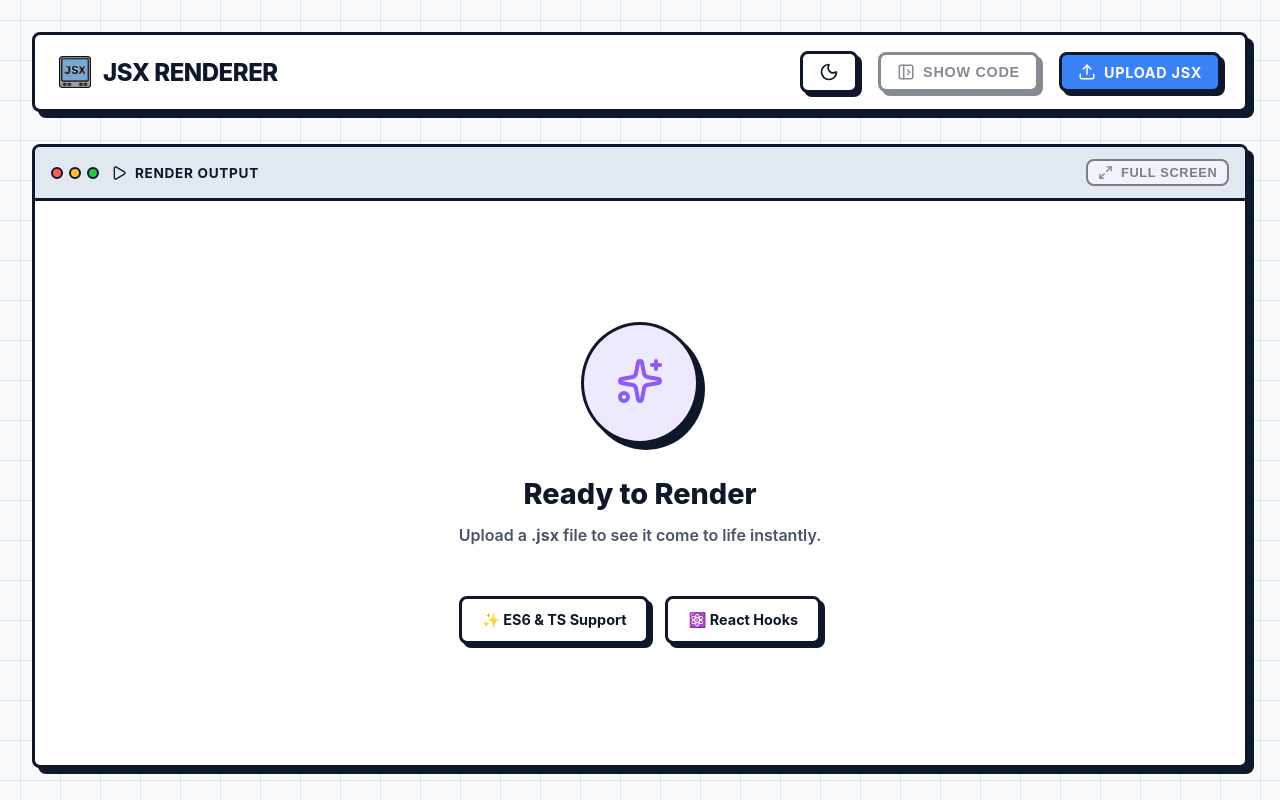
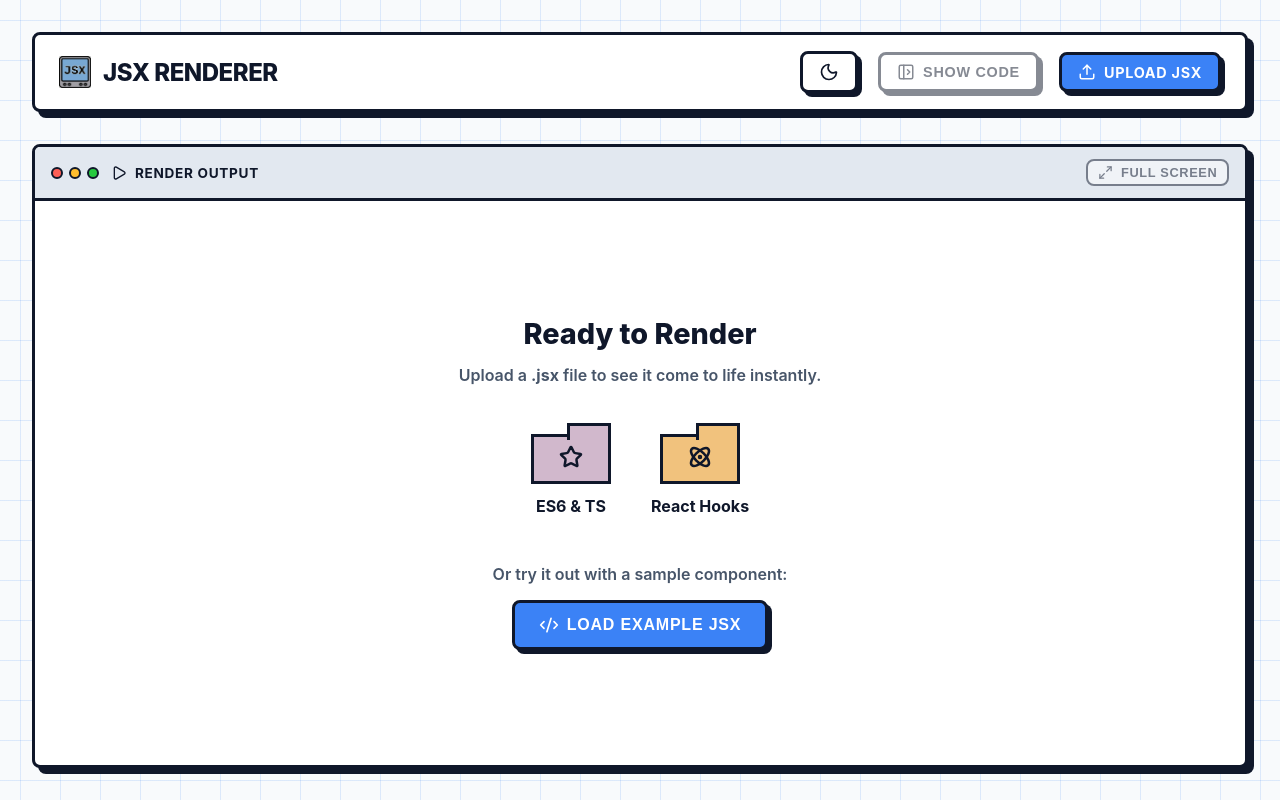
Before and after one commit to eason-pan-ep/jsx-renderer, a React (Vite) app: page / in a window 1280 px wide. Built offline with nearby package versions, Linux system fonts and the light colour scheme.

Commit message:
adjust layout

```diff
--- a/src/App.tsx
+++ b/src/App.tsx
@@ -1,9 +1,74 @@
 import React, { useState, useEffect } from 'react';
-import { Upload, Code2, Play, PanelLeftClose, PanelLeftOpen, Sparkles, Moon, Sun, Maximize2, Minimize2, Trash2 } from 'lucide-react';
+import { Upload, Code2, Play, PanelLeftClose, PanelLeftOpen, Sparkles, Moon, Sun, Maximize2, Minimize2, Trash2, Atom, Star } from 'lucide-react';
 import * as Babel from '@babel/standalone';
 
 // The Preview component handles real-time Babel transpilation and rendering
-const Preview = ({ code }: { code: string }) => {
+const EXAMPLE_JSX = `import React, { useState } from 'react';
+
+export default function RetroCounter() {
+  const [count, setCount] = useState(0);
+
+  return (
+    <div style={{
+      padding: '2rem',
+      maxWidth: '400px',
+      margin: '2rem auto',
+      background: 'var(--panel-bg, #fff)',
+      border: '3px solid var(--panel-border, #0f172a)',
+      boxShadow: '6px 6px 0px var(--panel-border, #0f172a)',
+      borderRadius: '8px',
+      fontFamily: 'system-ui, sans-serif'
+    }}>
+      <h2 style={{ marginTop: 0, textTransform: 'uppercase', letterSpacing: '0.05em' }}>
+        System Status
+      </h2>
+      <div style={{
+        background: 'var(--title-bar-bg, #e2e8f0)',
+        padding: '1.5rem',
+        margin: '1.5rem 0',
+        textAlign: 'center',
+        border: '3px solid var(--panel-border, #0f172a)',
+        fontSize: '2rem',
+        fontWeight: 'bold',
+      }}>
+        Cycles: {count}
+      </div>
+      <div style={{ display: 'flex', gap: '1rem' }}>
+        <button
+          onClick={() => setCount(c => c - 1)}
+          style={{
+            flex: 1,
+            padding: '0.75rem',
+            background: 'var(--panel-bg, #fff)',
+            border: '3px solid var(--panel-border, #0f172a)',
+            boxShadow: '4px 4px 0px var(--panel-border, #0f172a)',
+            fontWeight: 'bold',
+            cursor: 'pointer'
+          }}
+        >
+          DECREMENT
+        </button>
+        <button
+          onClick={() => setCount(c => c + 1)}
+          style={{
+            flex: 1,
+            padding: '0.75rem',
+            background: 'var(--accent-color, #3b82f6)',
+            color: '#fff',
+            border: '3px solid var(--panel-border, #0f172a)',
+            boxShadow: '4px 4px 0px var(--panel-border, #0f172a)',
+            fontWeight: 'bold',
+            cursor: 'pointer'
+          }}
+        >
+          INCREMENT
+        </button>
+      </div>
+    </div>
+  );
+}`;
+
+const Preview = ({ code, setCode }: { code: string, setCode: (code: string) => void }) => {
   const [Component, setComponent] = useState<React.ComponentType | null>(null);
   const [error, setError] = useState<string | null>(null);
 
@@ -110,15 +175,6 @@ const Preview = ({ code }: { code: string }) => {
             textAlign: 'center',
             padding: '2rem'
           }}>
-            <div style={{
-              background: 'var(--sparkle-bg)',
-              padding: '2rem',
-              borderRadius: '50%',
-              border: '3px solid var(--panel-border)',
-              boxShadow: '6px 6px 0px var(--panel-border)'
-            }}>
-              <Sparkles size={48} color="var(--sparkle-color)" />
-            </div>
             <div>
               <h2 style={{ marginBottom: '0.75rem', fontSize: '1.8rem', fontWeight: 800 }}>Ready to Render</h2>
               <p style={{ maxWidth: '400px', lineHeight: 1.6, color: 'var(--text-secondary)', fontWeight: 600 }}>
@@ -127,15 +183,30 @@ const Preview = ({ code }: { code: string }) => {
             </div>
             <div style={{
               display: 'flex',
-              gap: '1rem',
-              marginTop: '1rem'
+              gap: '2.5rem', /* Increased gap between folders */
             }}>
               <div className="empty-state-badge">
-                ✨ ES6 & TS Support
+                <div className="badge-icon" style={{ '--folder-color': '#d1b8cc' } as React.CSSProperties}>
+                  <span><Star size={24} color="var(--text-primary)" strokeWidth={2.5} /></span>
+                </div>
+                <span>ES6 & TS</span>
               </div>
               <div className="empty-state-badge">
-                ⚛️ React Hooks
+                <div className="badge-icon" style={{ '--folder-color': '#f1c27d' } as React.CSSProperties}>
+                  <span><Atom size={24} color="var(--text-primary)" strokeWidth={2.5} /></span>
+                </div>
+                <span>React Hooks</span>
               </div>
+            </div>
+            <div style={{ marginTop: '1rem' }}>
+              <p style={{ marginBottom: '1rem', color: 'var(--text-secondary)', fontWeight: 600 }}>Or try it out with a sample component:</p>
+              <button
+                className="btn"
+                onClick={() => setCode(EXAMPLE_JSX)}
+                style={{ fontSize: '1rem', padding: '0.75rem 1.5rem' }}
+              >
+                <Code2 size={20} /> Load Example JSX
+              </button>
             </div>
           </div>
         )
@@ -143,7 +214,6 @@ const Preview = ({ code }: { code: string }) => {
     </>
   );
 };
-
 
 function App() {
   const [code, setCode] = useState<string>('');
@@ -420,7 +490,7 @@ function App() {
           </div>
           <div className="pane-content" style={{ padding: 0 }}>
             <div className="render-container" style={{ padding: '2rem', height: '100%', boxSizing: 'border-box' }}>
-              <Preview code={code} />
+              <Preview code={code} setCode={setCode} />
             </div>
           </div>
         </div>
--- a/src/index.css
+++ b/src/index.css
@@ -527,14 +527,78 @@ body {
 }
 
 .empty-state-badge {
-  padding: 0.75rem 1.25rem;
-  background: var(--panel-bg);
-  border-radius: var(--radius);
+  display: flex;
+  flex-direction: column;
+  align-items: center;
+  gap: 0.75rem;
+  /* Increased gap */
+  padding: 0;
+  /* Remove padding */
+  background: transparent;
+  border: none;
+  box-shadow: none;
+  color: var(--title-bar-text);
+  /* Darker text */
+  font-size: 1rem;
+  /* Slightly larger text */
+  font-weight: 700;
+  /* Bolder text */
+  cursor: default;
+  text-transform: none;
+  letter-spacing: normal;
+}
+
+.empty-state-badge .badge-icon {
+  width: 80px;
+  /* Narrower */
+  height: 50px;
+  /* Taller */
+  background-color: var(--folder-color, #d1b8cc);
   border: 3px solid var(--panel-border);
-  font-size: 0.9rem;
-  font-weight: 700;
-  box-shadow: 4px 4px 0px var(--panel-border);
-  transition: background-color 0.3s ease, border-color 0.3s ease, box-shadow 0.3s ease;
+  position: relative;
+  display: flex;
+  align-items: center;
+  justify-content: center;
+  margin-top: 14px;
+}
+
+/*
+ The tab needs to seamlessly blend into the main folder body.
+ We draw the tab, and then use a second psuedo element to hide the border crossover
+*/
+.empty-state-badge .badge-icon::before {
+  content: "";
+  position: absolute;
+  top: -14px;
+  right: -3px;
+  /* Move tab to the right */
+  width: 38px;
+  /* Wider tab */
+  height: 14px;
+  background-color: var(--folder-color, #d1b8cc);
+  border: 3px solid var(--panel-border);
+  border-bottom: none;
+  border-radius: 0;
+}
+
+/* Provide the bottom border of the tab, but colored the same as the folder background to erase the top border of the main folder box */
+.empty-state-badge .badge-icon::after {
+  content: "";
+  position: absolute;
+  top: -3px;
+  right: 0px;
+  /* Align mask to the right */
+  width: 35px;
+  /* Inner width of the new tab */
+  height: 3px;
+  background-color: var(--folder-color, #d1b8cc);
+  z-index: 1;
+}
+
+/* Adjust the emoji icon inside to sit properly given the tab offset */
+.empty-state-badge .badge-icon span {
+  position: relative;
+  z-index: 2;
 }
 
 /* Hide scrollbar for clean UI */
```
